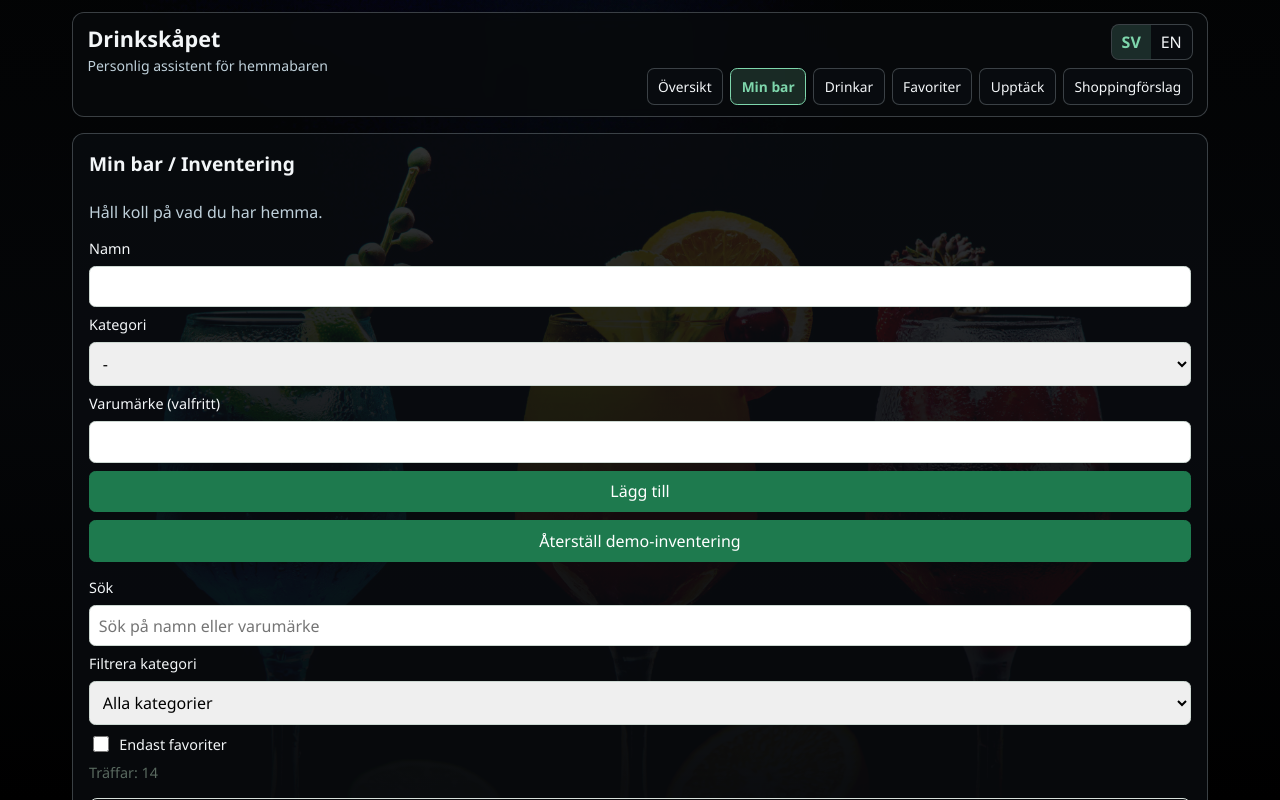
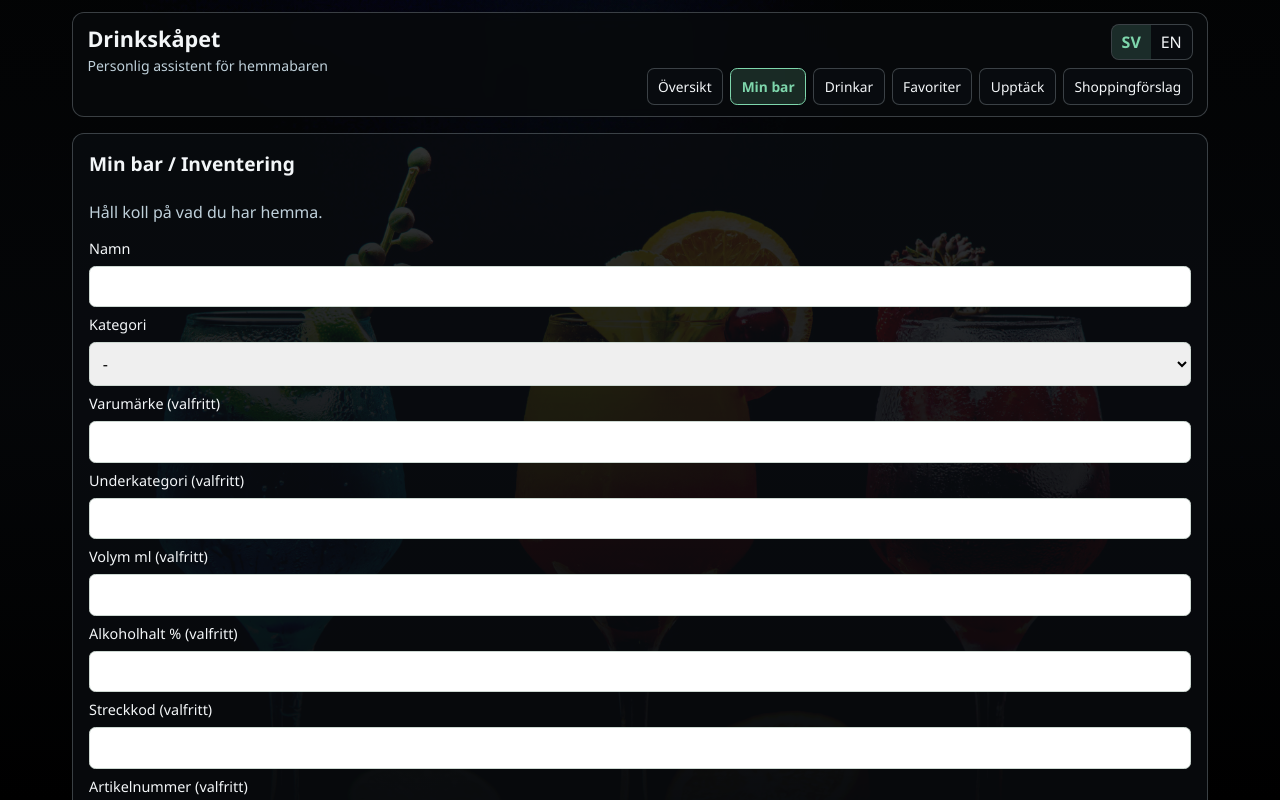
Before and after one commit to tobisen/drinkskapet, a Vue app: page /inventory in a window 1280 px wide. Shown: the top 800 px of the page. Built offline with nearby package versions, Linux system fonts and the light colour scheme; the HTML template or start-up script is replaced by a standard one.

Commit message:
Extend inventory add/edit fields with numeric validation and safe parsing

```diff
--- a/src/features/inventory/useInventory.ts
+++ b/src/features/inventory/useInventory.ts
@@ -5,15 +5,25 @@ import type { InventoryCategory, InventoryItem } from './types'
 interface AddInventoryItemInput {
   name: string
   category: InventoryCategory
+  subCategory?: string
   brand?: string
+  volumeMl?: number
+  alcoholPercentage?: number
+  barcode?: string
+  articleNumber?: string
 }
 
 interface UpdateInventoryItemInput {
   id: string
   name: string
   category: InventoryCategory
+  subCategory?: string
   brand?: string
   quantity: number
+  volumeMl?: number
+  alcoholPercentage?: number
+  barcode?: string
+  articleNumber?: string
 }
 
 const INVENTORY_STORAGE_KEY = 'drinkskapet.inventory.v1'
@@ -75,13 +85,21 @@ function addInventoryItem(input: AddInventoryItemInput): void {
     return
   }
 
+  const subCategory = input.subCategory?.trim()
   const brand = input.brand?.trim()
+  const barcode = input.barcode?.trim()
+  const articleNumber = input.articleNumber?.trim()
 
   inventoryItems.value.unshift({
     id: `item-${Date.now()}`,
     name,
     category: input.category,
+    subCategory: subCategory || undefined,
     brand: brand || undefined,
+    volumeMl: input.volumeMl,
+    alcoholPercentage: input.alcoholPercentage,
+    barcode: barcode || undefined,
+    articleNumber: articleNumber || undefined,
     quantity: 1,
     isFavorite: false,
   })
@@ -96,7 +114,10 @@ function updateInventoryItem(input: UpdateInventoryItemInput): void {
     return
   }
 
+  const subCategory = input.subCategory?.trim()
   const brand = input.brand?.trim()
+  const barcode = input.barcode?.trim()
+  const articleNumber = input.articleNumber?.trim()
 
   inventoryItems.value = inventoryItems.value.map((item) => {
     if (item.id !== input.id) {
@@ -107,8 +128,13 @@ function updateInventoryItem(input: UpdateInventoryItemInput): void {
       ...item,
       name,
       category: input.category,
+      subCategory: subCategory || undefined,
       brand: brand || undefined,
       quantity: Number.isFinite(input.quantity) ? Math.max(0, input.quantity) : item.quantity,
+      volumeMl: input.volumeMl,
+      alcoholPercentage: input.alcoholPercentage,
+      barcode: barcode || undefined,
+      articleNumber: articleNumber || undefined,
     }
   })
 
--- a/src/views/InventoryItemDetailView.vue
+++ b/src/views/InventoryItemDetailView.vue
@@ -8,8 +8,13 @@ import type { InventoryCategory } from '../features/inventory/types'
 interface EditFormState {
   name: string
   category: InventoryCategory | ''
+  subCategory: string
   brand: string
   quantity: number
+  volumeMl: string
+  alcoholPercentage: string
+  barcode: string
+  articleNumber: string
 }
 
 const text = {
@@ -37,6 +42,8 @@ const text = {
     deleteConfirm: 'Vill du ta bort den här produkten?',
     validationNameRequired: 'Ange ett namn.',
     validationCategoryRequired: 'Välj en kategori.',
+    validationVolumeInvalid: 'Volym måste vara ett tal större än 0.',
+    validationAlcoholInvalid: 'Alkoholhalt måste vara ett tal mellan 0 och 100.',
   },
   en: {
     backToInventory: 'Back to Inventory',
@@ -62,6 +69,8 @@ const text = {
     deleteConfirm: 'Do you want to delete this item?',
     validationNameRequired: 'Please enter a name.',
     validationCategoryRequired: 'Please select a category.',
+    validationVolumeInvalid: 'Volume must be a number greater than 0.',
+    validationAlcoholInvalid: 'Alcohol must be a number between 0 and 100.',
   },
 } as const
 
@@ -83,8 +92,13 @@ export default defineComponent({
       editForm: {
         name: '',
         category: '',
+        subCategory: '',
         brand: '',
         quantity: 1,
+        volumeMl: '',
+        alcoholPercentage: '',
+        barcode: '',
+        articleNumber: '',
       } as EditFormState,
     }
   },
@@ -130,8 +144,14 @@ export default defineComponent({
 
       this.editForm.name = this.item.name
       this.editForm.category = this.item.category
+      this.editForm.subCategory = this.item.subCategory ?? ''
       this.editForm.brand = this.item.brand ?? ''
       this.editForm.quantity = this.item.quantity
+      this.editForm.volumeMl = typeof this.item.volumeMl === 'number' ? String(this.item.volumeMl) : ''
+      this.editForm.alcoholPercentage =
+        typeof this.item.alcoholPercentage === 'number' ? String(this.item.alcoholPercentage) : ''
+      this.editForm.barcode = this.item.barcode ?? ''
+      this.editForm.articleNumber = this.item.articleNumber ?? ''
       this.validationMessage = ''
       this.isEditing = true
     },
@@ -145,8 +165,13 @@ export default defineComponent({
       }
 
       const name = this.editForm.name.trim()
+      const subCategory = this.editForm.subCategory.trim()
       const brand = this.editForm.brand.trim()
+      const barcode = this.editForm.barcode.trim()
+      const articleNumber = this.editForm.articleNumber.trim()
       const category = this.editForm.category
+      const volumeRaw = this.editForm.volumeMl.trim()
+      const alcoholRaw = this.editForm.alcoholPercentage.trim()
 
       if (!name) {
         this.validationMessage = this.t.validationNameRequired
@@ -158,12 +183,37 @@ export default defineComponent({
         return
       }
 
+      let volumeMl: number | undefined
+      if (volumeRaw) {
+        const parsedVolume = Number(volumeRaw)
+        if (!Number.isFinite(parsedVolume) || parsedVolume <= 0) {
+          this.validationMessage = this.t.validationVolumeInvalid
+          return
+        }
+        volumeMl = parsedVolume
+      }
+
+      let alcoholPercentage: number | undefined
+      if (alcoholRaw) {
+        const parsedAlcohol = Number(alcoholRaw)
+        if (!Number.isFinite(parsedAlcohol) || parsedAlcohol < 0 || parsedAlcohol > 100) {
+          this.validationMessage = this.t.validationAlcoholInvalid
+          return
+        }
+        alcoholPercentage = parsedAlcohol
+      }
+
       this.inventoryStore.updateInventoryItem({
         id: this.item.id,
         name,
         category,
+        subCategory,
         brand,
         quantity: Math.max(0, Number(this.editForm.quantity) || 0),
+        volumeMl,
+        alcoholPercentage,
+        barcode,
+        articleNumber,
       })
 
       this.validationMessage = ''
@@ -230,6 +280,21 @@ export default defineComponent({
 
         <label for="edit-brand">{{ t.brand }}</label>
         <input id="edit-brand" v-model="editForm.brand" type="text" />
+
+        <label for="edit-subcategory">{{ t.subCategory }}</label>
+        <input id="edit-subcategory" v-model="editForm.subCategory" type="text" />
+
+        <label for="edit-volume">{{ t.volumeMl }}</label>
+        <input id="edit-volume" v-model="editForm.volumeMl" type="text" inputmode="decimal" />
+
+        <label for="edit-alcohol">{{ t.alcoholPercentage }}</label>
+        <input id="edit-alcohol" v-model="editForm.alcoholPercentage" type="text" inputmode="decimal" />
+
+        <label for="edit-barcode">{{ t.barcode }}</label>
+        <input id="edit-barcode" v-model="editForm.barcode" type="text" />
+
+        <label for="edit-article-number">{{ t.articleNumber }}</label>
+        <input id="edit-article-number" v-model="editForm.articleNumber" type="text" />
 
         <label for="edit-quantity">{{ t.quantity }}</label>
         <input id="edit-quantity" v-model.number="editForm.quantity" type="number" min="0" step="1" />
--- a/src/views/InventoryView.vue
+++ b/src/views/InventoryView.vue
@@ -7,7 +7,12 @@ import type { InventoryCategory } from '../features/inventory/types'
 interface InventoryFormState {
   name: string
   category: InventoryCategory | ''
+  subCategory: string
   brand: string
+  volumeMl: string
+  alcoholPercentage: string
+  barcode: string
+  articleNumber: string
 }
 
 interface InventoryFilters {
@@ -23,12 +28,19 @@ const text = {
     name: 'Namn',
     category: 'Kategori',
     brand: 'Varumärke (valfritt)',
+    subCategory: 'Underkategori (valfritt)',
+    volumeMl: 'Volym ml (valfritt)',
+    alcoholPercentage: 'Alkoholhalt % (valfritt)',
+    barcode: 'Streckkod (valfritt)',
+    articleNumber: 'Artikelnummer (valfritt)',
     addItem: 'Lägg till',
     resetInventory: 'Återställ demo-inventering',
     resetInventoryAria: 'Återställ inventeringen till demo-data',
     validationNameRequired: 'Ange ett namn på produkten.',
     validationCategoryRequired: 'Välj en kategori.',
     validationDuplicate: 'Produkten finns redan med samma namn och varumärke.',
+    validationVolumeInvalid: 'Volym måste vara ett tal större än 0.',
+    validationAlcoholInvalid: 'Alkoholhalt måste vara ett tal mellan 0 och 100.',
     filtersTitle: 'Filter',
     searchLabel: 'Sök',
     searchPlaceholder: 'Sök på namn eller varumärke',
@@ -46,12 +58,19 @@ const text = {
     name: 'Name',
     category: 'Category',
     brand: 'Brand (optional)',
+    subCategory: 'Sub-category (optional)',
+    volumeMl: 'Volume ml (optional)',
+    alcoholPercentage: 'Alcohol % (optional)',
+    barcode: 'Barcode (optional)',
+    articleNumber: 'Article number (optional)',
     addItem: 'Add Item',
     resetInventory: 'Reset Demo Inventory',
     resetInventoryAria: 'Reset inventory to demo data',
     validationNameRequired: 'Please enter an item name.',
     validationCategoryRequired: 'Please select a category.',
     validationDuplicate: 'An item with the same name and brand already exists.',
+    validationVolumeInvalid: 'Volume must be a number greater than 0.',
+    validationAlcoholInvalid: 'Alcohol must be a number between 0 and 100.',
     filtersTitle: 'Filters',
     searchLabel: 'Search',
     searchPlaceholder: 'Search by name or brand',
@@ -77,7 +96,12 @@ export default defineComponent({
       form: {
         name: '',
         category: '',
+        subCategory: '',
         brand: '',
+        volumeMl: '',
+        alcoholPercentage: '',
+        barcode: '',
+        articleNumber: '',
       } as InventoryFormState,
       filters: {
         search: '',
@@ -126,8 +150,13 @@ export default defineComponent({
     },
     addItem() {
       const name = this.form.name.trim()
+      const subCategory = this.form.subCategory.trim()
       const brand = this.form.brand.trim()
+      const barcode = this.form.barcode.trim()
+      const articleNumber = this.form.articleNumber.trim()
       const category = this.form.category
+      const volumeRaw = this.form.volumeMl.trim()
+      const alcoholRaw = this.form.alcoholPercentage.trim()
 
       if (!name) {
         this.validationMessage = this.t.validationNameRequired
@@ -152,15 +181,45 @@ export default defineComponent({
         return
       }
 
+      let volumeMl: number | undefined
+      if (volumeRaw) {
+        const parsedVolume = Number(volumeRaw)
+        if (!Number.isFinite(parsedVolume) || parsedVolume <= 0) {
+          this.validationMessage = this.t.validationVolumeInvalid
+          return
+        }
+        volumeMl = parsedVolume
+      }
+
+      let alcoholPercentage: number | undefined
+      if (alcoholRaw) {
+        const parsedAlcohol = Number(alcoholRaw)
+        if (!Number.isFinite(parsedAlcohol) || parsedAlcohol < 0 || parsedAlcohol > 100) {
+          this.validationMessage = this.t.validationAlcoholInvalid
+          return
+        }
+        alcoholPercentage = parsedAlcohol
+      }
+
       this.inventoryStore.addInventoryItem({
         name,
         category,
+        subCategory,
         brand,
+        volumeMl,
+        alcoholPercentage,
+        barcode,
+        articleNumber,
       })
 
       this.validationMessage = ''
       this.form.name = ''
+      this.form.subCategory = ''
       this.form.brand = ''
+      this.form.volumeMl = ''
+      this.form.alcoholPercentage = ''
+      this.form.barcode = ''
+      this.form.articleNumber = ''
       this.form.category = ''
     },
     resetInventory() {
@@ -198,6 +257,21 @@ export default defineComponent({
 
       <label for="item-brand">{{ t.brand }}</label>
       <input id="item-brand" v-model="form.brand" type="text" @input="clearValidationMessage" />
+
+      <label for="item-subcategory">{{ t.subCategory }}</label>
+      <input id="item-subcategory" v-model="form.subCategory" type="text" @input="clearValidationMessage" />
+
+      <label for="item-volume">{{ t.volumeMl }}</label>
+      <input id="item-volume" v-model="form.volumeMl" type="text" inputmode="decimal" @input="clearValidationMessage" />
+
+      <label for="item-alcohol">{{ t.alcoholPercentage }}</label>
+      <input id="item-alcohol" v-model="form.alcoholPercentage" type="text" inputmode="decimal" @input="clearValidationMessage" />
+
+      <label for="item-barcode">{{ t.barcode }}</label>
+      <input id="item-barcode" v-model="form.barcode" type="text" @input="clearValidationMessage" />
+
+      <label for="item-article-number">{{ t.articleNumber }}</label>
+      <input id="item-article-number" v-model="form.articleNumber" type="text" @input="clearValidationMessage" />
 
       <button type="submit">{{ t.addItem }}</button>
       <button
```
Also changed, not shown: 2 other files (tests, documents, lock files or other folders).
